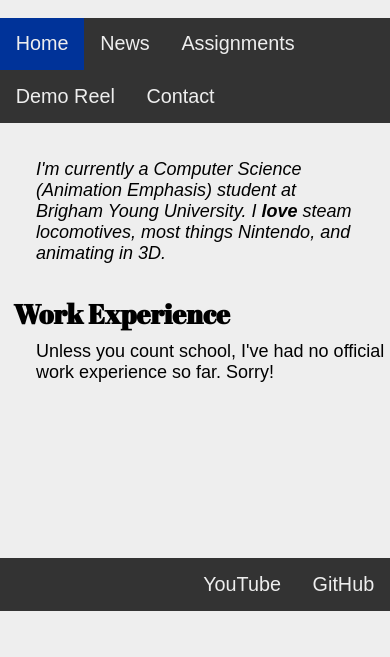
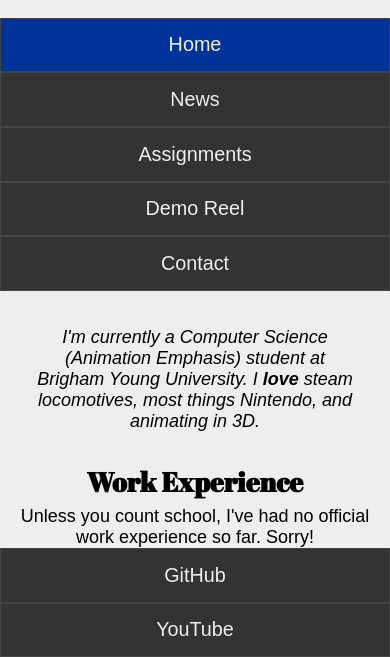
Before and after one commit to MatthewMinson/Website, a plain HTML site: page html/index.html in a window 390 px wide. Shown: the part 233-890 px from the top of the page. Before the commit the page ends 844 px from the top, so only its background shows below. Drawn offline with Linux system fonts and the light colour scheme; a web font is replaced by a local one.

Commit message:
Added responsive design to the homepage

```diff
--- a/html/index.html
+++ b/html/index.html
@@ -2,6 +2,7 @@
 <html>
 <head>
 <meta charset='UTF-8'/>
+<meta name='viewport' content='width=device-width, initial-scale=1.0, maximum-scale=1.0' />
 <title>Matthew's Home Page</title>
 <link rel="preconnect" href="https://fonts.gstatic.com">
 <link href="https://fonts.googleapis.com/css2?family=Abril+Fatface&family=Akaya+Telivigala&display=swap" rel="stylesheet">
@@ -9,11 +10,13 @@
 <link rel='stylesheet' href='styles.css'/>
 </head>
 <body>
+	<div class='page'>
+		<div class='header'>
+			<h1>The Home of Matthew Minson</h1>
+		</div>
 
-<h1>The Home of Matthew Minson</h1>
-
-<ul class='nav-bar horizontal-menu'>
-	<li><p class='active' href='index.html'>Home</a></li>
+		<ul class='nav-menu bar-menu'>
+			<li class='active'><p href='index.html'>Home</a></li>
 			<li><a href='news.html'>News</a></li>
 			<li class='dropdown'>
 				<a href="projects/cs-260.html">Assignments</a></li>
@@ -26,19 +29,17 @@
 			<li><a href='contact.html'>Contact</a></li>
 		</ul>
 
+		<div class='content'>
 			<p class='synopsis'>I'm currently a Computer Science (Animation Emphasis) student at Brigham Young University. I <strong>love</strong> steam locomotives, most things Nintendo, and animating in 3D.</p>
 
 			<h2>Work Experience</h2>
 			<p>Unless you count school, I've had no official work experience so far. Sorry!</p>
+		</div>
 
-<ul class='contact-bar horizontal-menu'>
+		<ul class='contact-menu bar-menu'>
 			<li><a href="https://github.com/MatthewMinson">GitHub</a></li>
 			<li><a href="https://www.youtube.com/channel/UCtu2_udbVmFbELctVRHvTfA">YouTube</a></li>
 		</ul>
-
-
-
-
-
+	</div>
 </body>
 </html>
--- a/html/styles.css
+++ b/html/styles.css
@@ -2,12 +2,21 @@
   margin: 0;
   padding: 0;
   box-sizing: border-box;
+  text-align: center;
+}
+
+html, body {
+  height: 100%;
 }
 
 body {
+  /* Flexbox */
+  display: flex;
+  flex-direction: column;
+
   font-family: 'Akaya Telivigala', sans-serif;
   font: 'Akaya Telivigala';
-  background-color: #EEE;
+  background-color: #CCC;
   font-size: 18px;
 }
 
@@ -22,82 +31,132 @@ h1 {
 
 h2, h3 {
   padding-top: 0.5em;
-  padding-left: 0.5em;
   padding-bottom: 0.2em;
 }
 
-p {
-  padding-top: 0.2em;
-  padding-left: 2em;
+.page {
+  /* Flexbox */
+  display: flex;
+  flex: 1 0 auto;
+  flex-wrap: wrap;
+  flex-direction: column;
+  align-items: center;
+  background-color: #EEE;
 }
 
-li {
-  padding-left: 2em;
+.bar-menu {
+  /* Flexbox */
+  display: flex;
+  flex-wrap: wrap;
+  width: 100%;
+
+  /* Style */
+  background-color: #333;
 }
 
-.nav-bar {
-  list-style-type: none;
-  overflow: hidden;
-  background-color: #333;
+.nav-menu {
+  /* Flexbox */
+  justify-content: center;
+
+  /* Stick it to the top */
   position: -webkit-sticky; /* For Safari */
   position: sticky;
   top: 0;
 }
 
-.contact-bar {
-  list-style-type: none;
-  overflow: hidden;
-  background-color: #333;
-  position: fixed;
-  bottom: 0;
-  width: 100%;
+.contact-menu {
+  flex-shrink: 0;
 }
 
-.nav-bar li {
-  float: left;
-  padding-left: 0em;
+.bar-menu li {
+  display: flex;
+  list-style-type: none;
+  justify-content: center;
+  align-items: center;
+  flex: 1;
 }
 
-.contact-bar li {
-  float:right;
-  padding-left: 0em
-}
+.bar-menu li a, .bar-menu li p {
+  /* Positioning */
+  display: flex;
+  flex: 1;
+  align-items: center;
+  justify-content: center;
 
-.horizontal-menu li a, .horizontal-menu li p {
-  display: block;
+  /* Style */
   color: #EEE;
-  text-align: center;
+  border: 1px solid #444;
   font-size: 1.1em;
-  padding: 0.75em 0.8em;
+  padding: 0.75em 0;
   text-decoration: none;
+
+  /* Make them unselectable */
   -webkit-user-select: none; /* Safari */
   -moz-user-select: none; /* Firefox */
   -ms-user-select: none; /* IE10+/Edge */
   user-select: none; /* Standard */
 }
 
-.horizontal-menu li a:hover {
+.bar-menu li a:hover {
+  /* Style */
   background-color: #222;
 }
 
-.horizontal-menu li a:active {
+.bar-menu li a:active {
+  /* Style */
   background-color: #111;
 }
 
 .active {
+  /* Style */
   background-color: #003399;
 }
 
-.horizontal-menu li .active:hover {
+.bar-menu li .active:hover {
+  /* Style */
   background-color: #002266;
 }
 
+.content {
+  flex: 1 0 auto;
+}
+
 .synopsis {
+  /* Style */
   font-style: italic;
   padding: 2em;
   padding-bottom: 1em;
 }
 
 .synopsis em {
+  /* Style */
   font-style: normal;
 }
+
+/* Mobile Styles */
+@media only screen and (max-width: 408px) {
+  .bar-menu {
+    flex-direction: column;
+  }
+}
+
+/* Between Tablet and Mobile Styles */
+@media only screen and (min-width: 409px) and (max-width: 677px) {
+  .nav-menu li {
+    flex-basis: 33.3%;
+  }
+}
+
+/* Tablet Styles */
+@media only screen and (min-width: 678px) and (max-width: 960px) {
+  .bar-menu {
+    flex-direction: row;
+  }
+}
+
+@media only screen and (min-width: 961px) {
+  .page {
+    width: 960px;
+    margin: 0 auto;
+  }
+}
```
Lines whose indentation alone changed are shown as unchanged.
